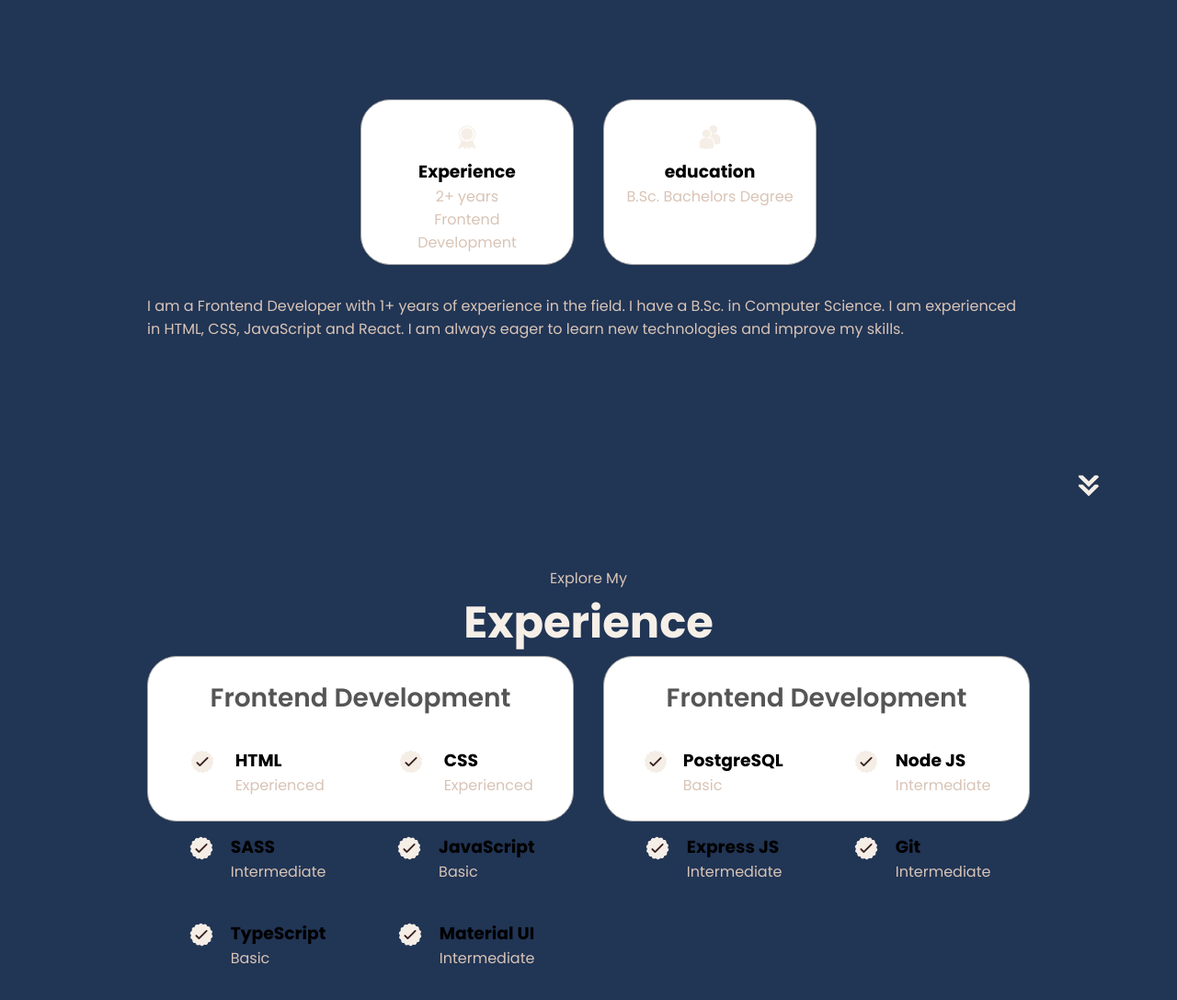
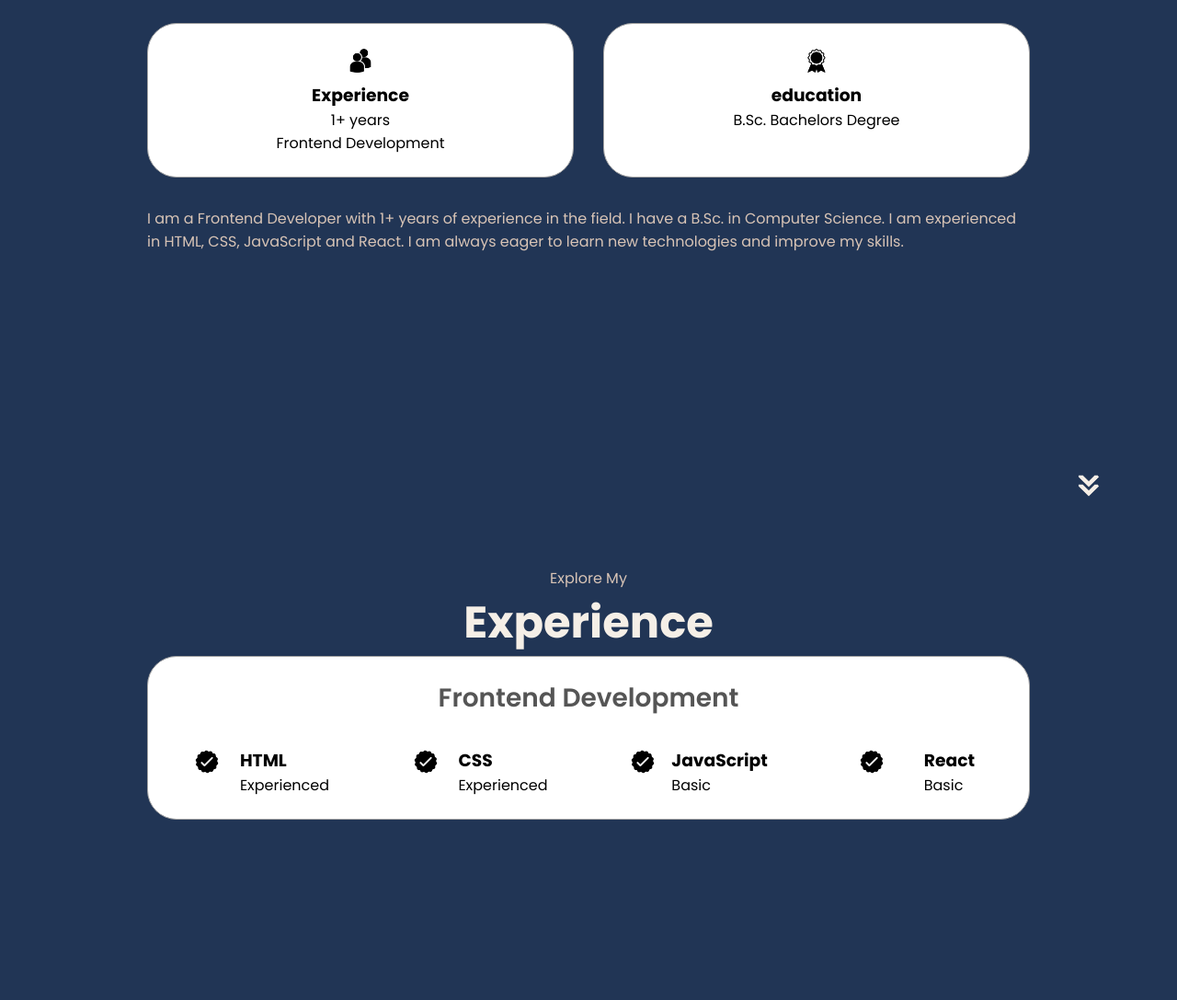
Before and after one commit to LoukasAvgeriou/html-css-js-portfolio, a plain HTML site: page index.html in a window 1280 px wide. Shown: the part 1080-2167 px from the top of the page at 92% size. Drawn offline with Linux system fonts and the light colour scheme.

Commit message:
fixed about and experience containers

```diff
--- a/index.html
+++ b/index.html
@@ -59,9 +59,9 @@
                 </button>
             </div>
             <div id="socials-container">
-                <img src="./assets/linkedin.png" alt="My Linkedin profile" class="icon"
+                <img src="./assets/linkedin.png" alt="My Linkedin profile" class="clickable-icon"
                     onclick="window.open('https://www.linkedin.com/in/loukasavgeriou/', '_blank')">
-                <img src=" ./assets/github.png" alt="My Github profile" class="icon"
+                <img src=" ./assets/github.png" alt="My Github profile" class="clickable-icon"
                     onclick="window.open('https://github.com/LoukasAvgeriou', '_blank')">
             </div>
         </div>
@@ -75,18 +75,18 @@
             <div class="section__pic-container">
                 <img src="./assets/about-pic.png" alt="Profile picture" class="about-pic">
             </div>
-            -->
+-->
             <div class="about-details-container">
                 <div class="about-containers">
                     <div class="details-container">
-                        <img src="./assets/experience.png" alt="experience icon" class="icon">
+                        <img src="./assets/education.png" alt="experience icon" class="black-icon" />
                         <h3>Experience</h3>
-                        <p>2+ years <br />Frontend Development</p>
+                        <p style="color: black;">1+ years <br />Frontend Development</p>
                     </div>
                     <div class="details-container">
-                        <img src="./assets/education.png" alt="education icon" class="icon">
+                        <img src="./assets/experience.png" alt="education icon" class="black-icon">
                         <h3>education</h3>
-                        <p>B.Sc. Bachelors Degree</p>
+                        <p style="color: black;">B.Sc. Bachelors Degree</p>
                     </div>
                 </div>
                 <div class="text-container">
@@ -110,82 +110,38 @@
                     <h2 class="experience-sub-title">Frontend Development</h2>
                     <div class="article-container">
                         <article>
-                            <img src="./assets/checkmark.png" alt="Experience icon" class="icon" />
+                            <img src="./assets/checkmark.png" alt="Experience icon" class="black-icon" />
                             <div>
                                 <h3>HTML</h3>
-                                <p>Experienced</p>
+                                <p style="color: black;">Experienced</p>
                             </div>
                         </article>
                         <article>
-                            <img src="./assets/checkmark.png" alt="Experience icon" class="icon" />
+                            <img src="./assets/checkmark.png" alt="Experience icon" class="black-icon" />
                             <div>
                                 <h3>CSS</h3>
-                                <p>Experienced</p>
+                                <p style="color: black;">Experienced</p>
                             </div>
                         </article>
+
                         <article>
-                            <img src="./assets/checkmark.png" alt="Experience icon" class="icon" />
+                            <img src="./assets/checkmark.png" alt="Experience icon" class="black-icon" />
                             <div>
-                                <h3>SASS</h3>
-                                <p>Intermediate</p>
+                                <h3>JavaScript</h3>
+                                <p style="color: black;">Basic</p>
                             </div>
                         </article>
+
                         <article>
-                            <img src="./assets/checkmark.png" alt="Experience icon" class="icon" />
+                            <img src="./assets/checkmark.png" alt="Experience icon" class="black-icon" />
                             <div>
-                                <h3>JavaScript</h3>
-                                <p>Basic</p>
-                            </div>
-                        </article>
-                        <article>
-                            <img src="./assets/checkmark.png" alt="Experience icon" class="icon" />
-                            <div>
-                                <h3>TypeScript</h3>
-                                <p>Basic</p>
-                            </div>
-                        </article>
-                        <article>
-                            <img src="./assets/checkmark.png" alt="Experience icon" class="icon" />
-                            <div>
-                                <h3>Material UI</h3>
-                                <p>Intermediate</p>
+                                <h3>React</h3>
+                                <p style="color: black;">Basic</p>
                             </div>
                         </article>
                     </div>
                 </div>
-                <div class="details-container">
-                    <h2 class="experience-sub-title">Frontend Development</h2>
-                    <div class="article-container">
-                        <article>
-                            <img src="./assets/checkmark.png" alt="Experience icon" class="icon" />
-                            <div>
-                                <h3>PostgreSQL</h3>
-                                <p>Basic</p>
-                            </div>
-                        </article>
-                        <article>
-                            <img src="./assets/checkmark.png" alt="Experience icon" class="icon" />
-                            <div>
-                                <h3>Node JS</h3>
-                                <p>Intermediate</p>
-                            </div>
-                        </article>
-                        <article>
-                            <img src="./assets/checkmark.png" alt="Experience icon" class="icon" />
-                            <div>
-                                <h3>Express JS</h3>
-                                <p>Intermediate</p>
-                            </div>
-                        </article>
-                        <article>
-                            <img src="./assets/checkmark.png" alt="Experience icon" class="icon" />
-                            <div>
-                                <h3>Git</h3>
-                                <p>Intermediate</p>
-                            </div>
-                        </article>
-                    </div>
-                </div>
+
             </div>
         </div>
         <img src="./assets/arrow.png" alt="Arrow icon" class="icon arrow" onclick="location.href='./#projects'" />
--- a/style.css
+++ b/style.css
@@ -230,16 +230,27 @@ section {
 /* ICONS */
 
 .icon {
+    height: 2rem;
+    mix-blend-mode: normal;
+    /* color: #F5EFE7; */
+    filter: invert(90%) sepia(6%) saturate(945%) hue-rotate(321deg) brightness(111%) contrast(92%);
+}
+
+.black-icon {
+    height: 2rem;
+    mix-blend-mode: normal;
+}
+
+.clickable-icon {
     cursor: pointer;
     height: 2rem;
     mix-blend-mode: normal;
     /* color: #F5EFE7; */
 
     filter: invert(90%) sepia(6%) saturate(945%) hue-rotate(321deg) brightness(111%) contrast(92%);
-
 }
 
-.icon:hover {
+.clickable-icon:hover {
     /* color: #0e1c33; */
     filter: invert(8%) sepia(75%) saturate(891%) hue-rotate(188deg) brightness(93%) contrast(97%);
 }
@@ -315,14 +326,13 @@ section {
 }
 
 .about-details-container {
-    justify-content: center;
+    margin-top: 80px;
     flex-direction: column;
 }
 
 .about-containers,
 .about-details-container {
     display: flex;
-    align-items: center;
 }
 
 .coming-soon {
@@ -342,7 +352,6 @@ section {
 }
 
 .details-container {
-    height: 130px;
     padding: 1.5rem;
     flex: 1;
     background: white;
```
Also changed, not shown: assets/email.png.
